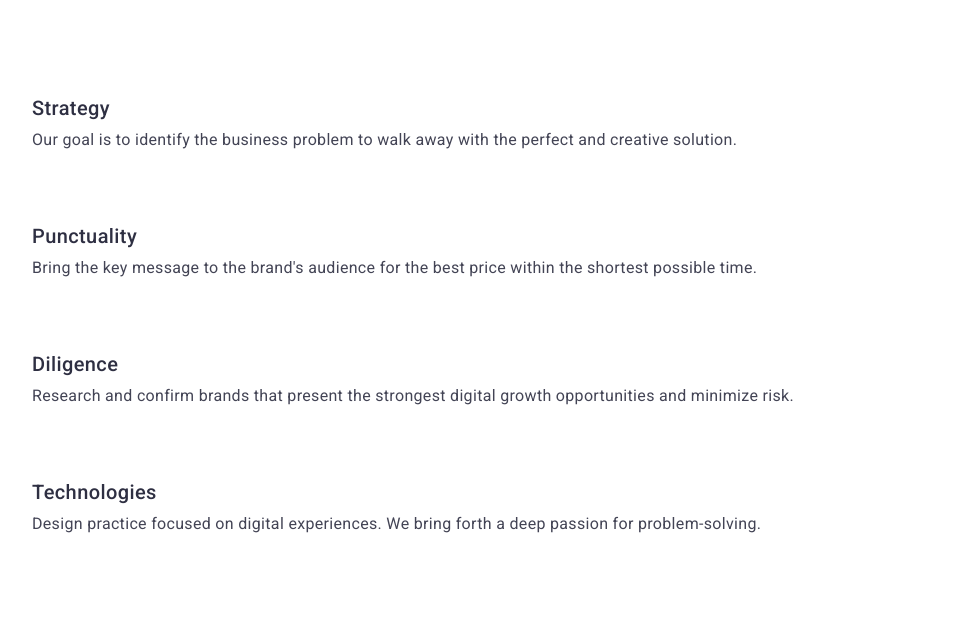
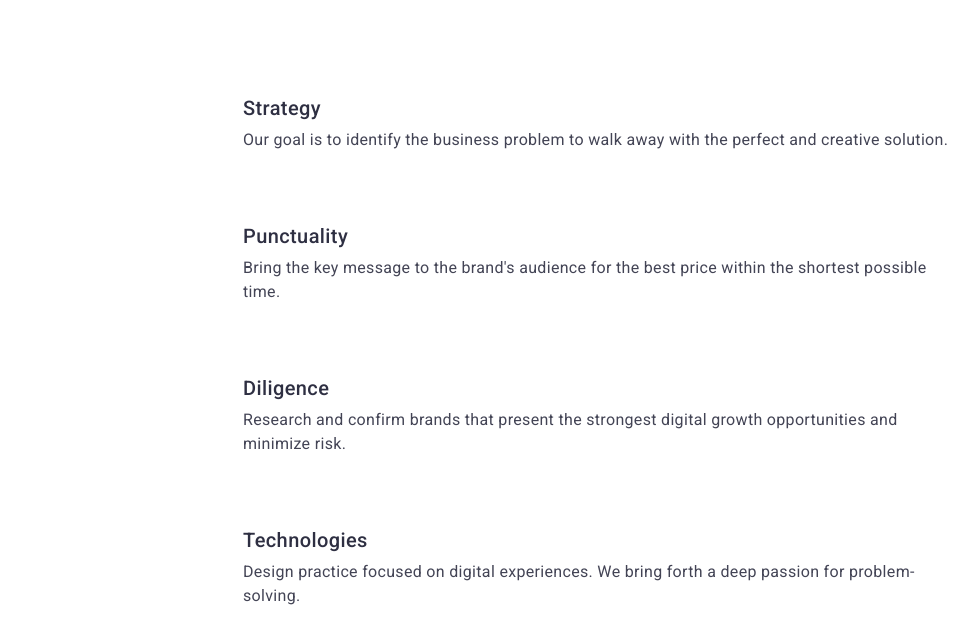
Before and after one commit to Olena1503/goit-markup-hw-06, a plain HTML site: page index.html in a window 1280 px wide. Shown: the whole page, without its empty margins (44-1022 px from the left). Drawn offline with nearby package versions, Linux system fonts and the light colour scheme.

Commit message:
add-first-media

```diff
--- a/css/styles.css
+++ b/css/styles.css
@@ -205,7 +205,7 @@ body {
   gap: 72px;
 }
 .advantages-item {
-  /*width: calc((100% - 72px) / 4);*/
+  /* width: calc((100% - 72px) / 4);*/
   width: 100%;
 }
 .advantages-block {
@@ -833,3 +833,14 @@ body {
   border: none;
   transition: background-color 250ms cubic-bezier(0.4, 0, 0.2, 1);
 }
+
+@media screen and (min-width: 428px) {
+  .container {
+    max-width: 396px;
+  }
+}
+@media screen and (min-width: 768px) {
+  .container {
+    max-width: 736px;
+  }
+}
--- a/index.html
+++ b/index.html
@@ -3,6 +3,7 @@
   <head>
     <meta charset="UTF-8" />
     <meta name="description" content="effective Solutions for Your Business" />
+    <meta name="viewport" content="width=device-width, initial-scale=1.0" />
     <title>Effective Solutions for Your Business</title>
     <link rel="preconnect" href="https://fonts.googleapis.com" />
     <link rel="preconnect" href="https://fonts.gstatic.com" crossorigin />
```
